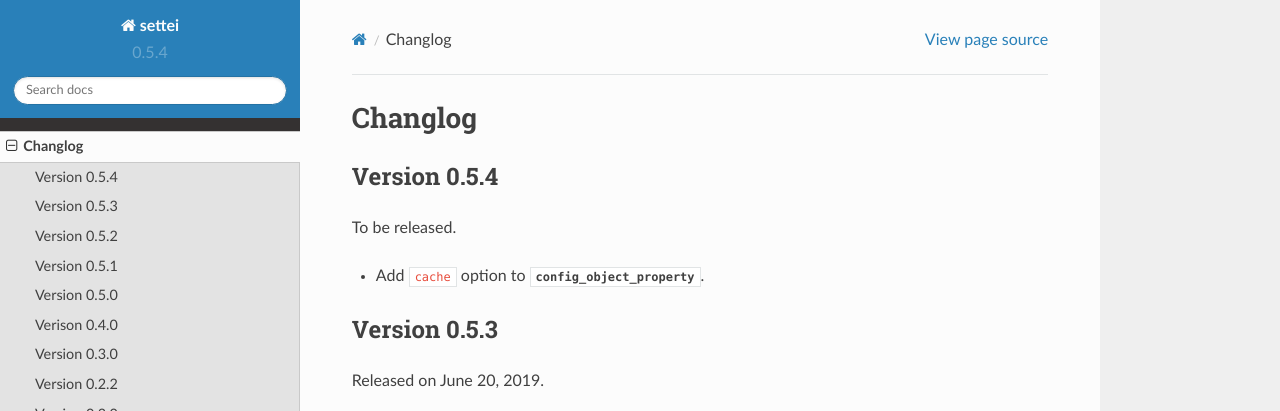
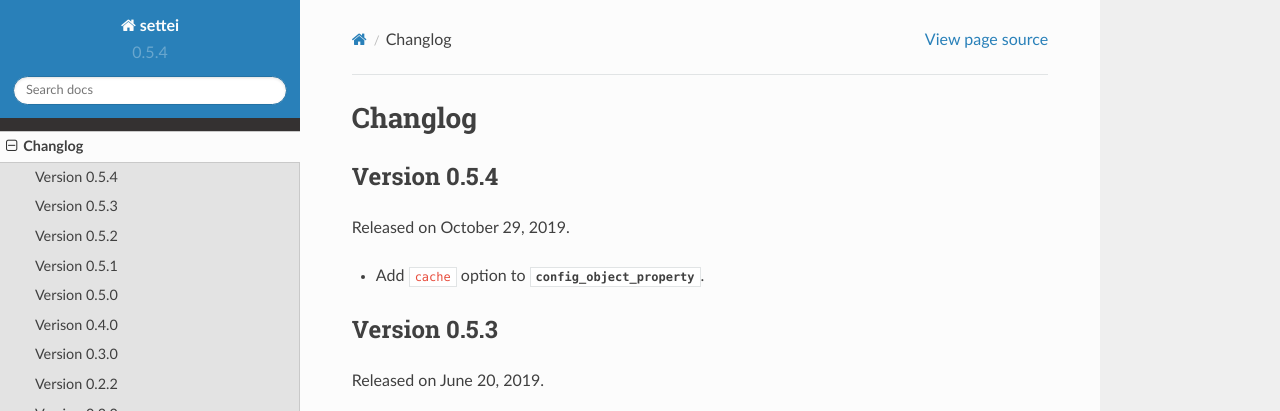
Before and after one commit to spoqa/settei, a Sphinx documentation site: the page built from docs/changes.rst, in a window 1280 px wide and 900 px high. Shown: the top 411 px of the window. Built offline with Sphinx 7.4.7 and the Read the Docs theme 2.0.0, drawn with Linux system fonts in a browser that asks for light colours.

Commit message:
Release 0.5.4

```diff
--- a/docs/changes.rst
+++ b/docs/changes.rst
@@ -4,7 +4,7 @@ Changlog
 Version 0.5.4
 -------------
 
-To be released.
+Released on October 29, 2019.
 
 - Add ``cache`` option to :class:`~settei.base.config_object_property`.
 
```
